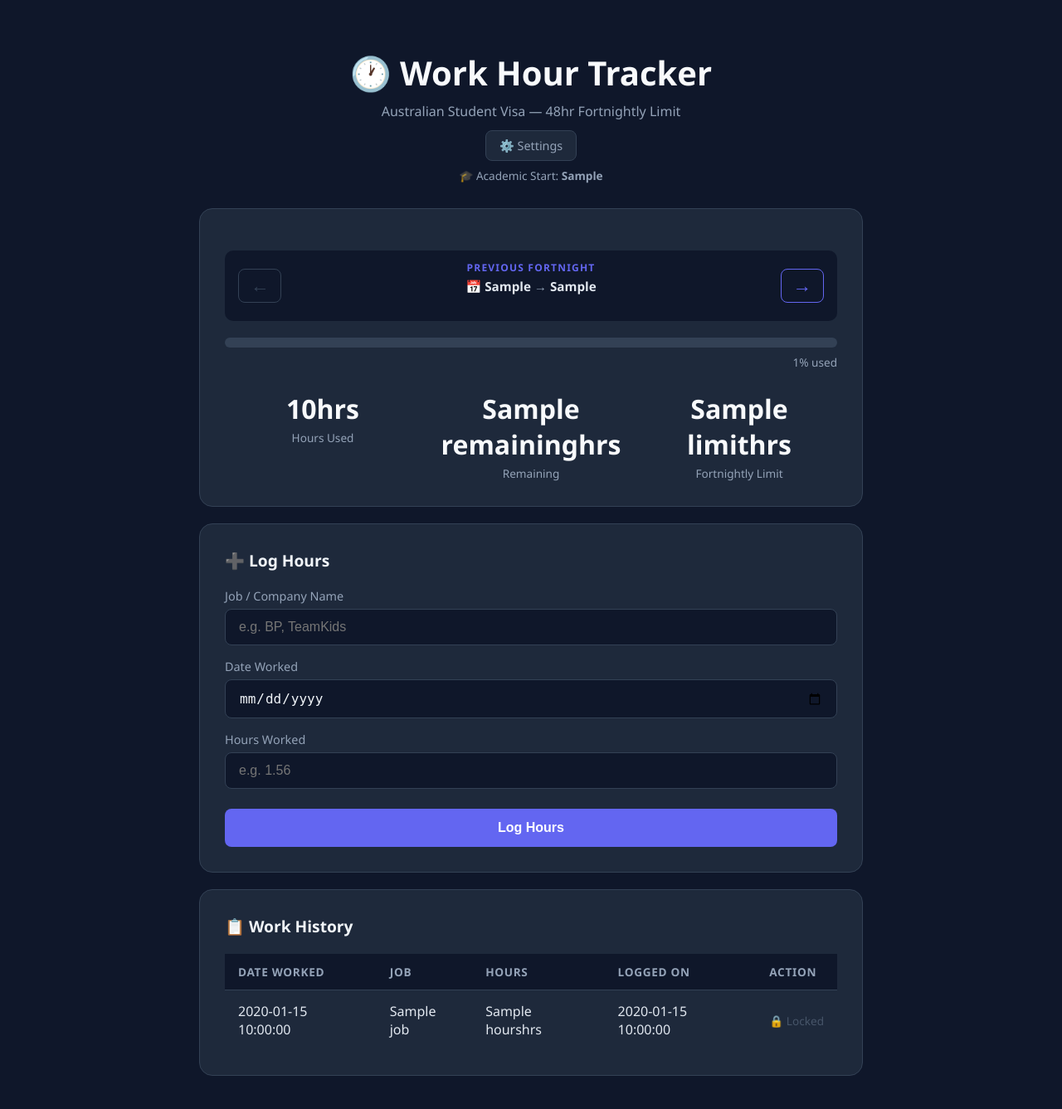
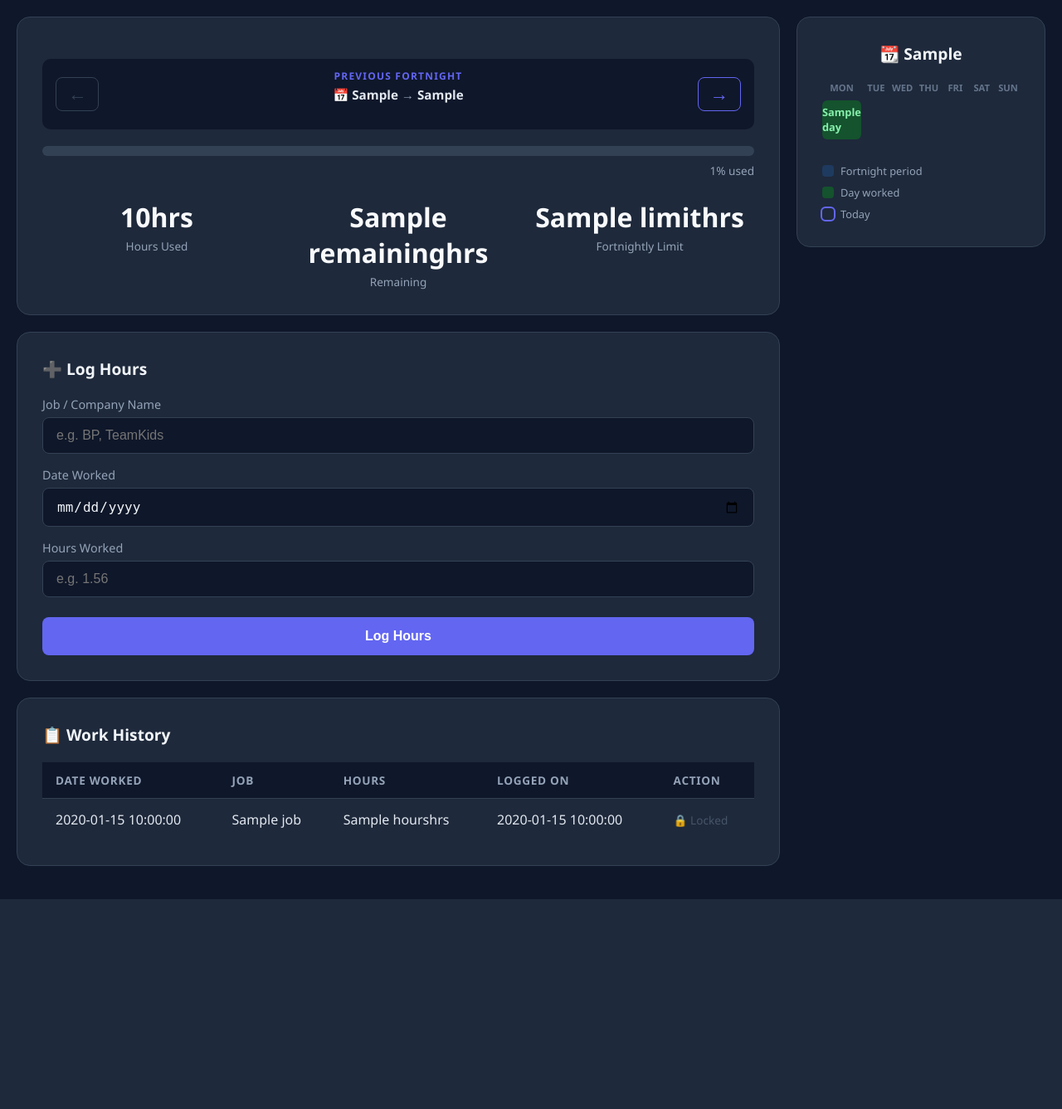
Before and after one commit to sandalu/work-hour-tracker, a Flask app: template templates/index.html in a window 1280 px wide. Shown: the whole page at 83% size. After the commit the page ends 1084 px from the top, so only its background shows below. Run offline with Flask 3, Linux system fonts and the light colour scheme; the template is opened without the code that fills it: most values are stand-ins (such as "Sample title", 1, 10 or a date in 2020).

Commit message:
Add interactive calendar showing fortnight period and worked days

```diff
--- /dev/null
+++ b/data/settings.json
@@ -0,0 +1,3 @@
+{
+    "academic_start": "2026-02-16"
+}
--- a/src/app.py
+++ b/src/app.py
@@ -1,7 +1,8 @@
 from flask import Flask, render_template, request, redirect, url_for, flash
 import sys
 import os
-from datetime import datetime as dt
+import calendar
+from datetime import datetime as dt, date, timedelta
 
 sys.path.insert(0, os.path.dirname(os.path.abspath(__file__)))
 
@@ -16,9 +17,34 @@ app = Flask(__name__,
 
 app.secret_key = 'workhourtracker2026'
 
+
+def build_calendar(fortnight_start, fortnight_end, worked_dates):
+    """Build calendar data for the fortnight month"""
+    today = date.today()
+    year = fortnight_start.year
+    month = fortnight_start.month
+
+    cal = calendar.monthcalendar(year, month)
+    days = []
+
+    for week in cal:
+        for day_num in week:
+            if day_num == 0:
+                days.append({"empty": True})
+            else:
+                current = date(year, month, day_num)
+                days.append({
+                    "empty": False,
+                    "day": day_num,
+                    "in_fortnight": fortnight_start <= current <= fortnight_end,
+                    "worked": str(current) in worked_dates,
+                    "is_today": current == today,
+                })
+
+    return days, fortnight_start.strftime("%B %Y")
+
 @app.route('/')
 def index():
-    # Check if academic start is set
     academic_start = get_academic_start()
     if not academic_start:
         return redirect(url_for('setup'))
@@ -44,7 +70,6 @@ def index():
     fortnight_start, fortnight_end = get_fortnight_by_offset(offset)
     is_current = offset == 0
 
-    # Check if can go further back
     academic_start_date = get_academic_start()
     prev_start, _ = get_fortnight_by_offset(offset - 1)
     can_go_back = prev_start >= academic_start_date
@@ -58,6 +83,9 @@ def index():
             filtered_entries.append(entry)
 
     entries = sorted(filtered_entries, key=lambda x: x.get("work_date", x["date"]), reverse=True)
+
+    worked_dates = set(e.get("work_date", e["date"]) for e in filtered_entries)
+    calendar_days, calendar_month = build_calendar(fortnight_start, fortnight_end, worked_dates)
 
     return render_template('index.html',
         total=total,
@@ -73,7 +101,9 @@ def index():
         is_current=is_current,
         can_go_back=can_go_back,
         academic_start=academic_start_date.strftime("%d %b %Y"),
-        error=request.args.get('error')
+        error=request.args.get('error'),
+        calendar_days=calendar_days,
+        calendar_month=calendar_month
     )
 
 @app.route('/log', methods=['POST'])
--- a/src/tracker.py
+++ b/src/tracker.py
@@ -1,7 +1,7 @@
 import json
 import os
 from datetime import datetime, date, timedelta
-from config import FORTNIGHTLY_HOUR_LIMIT, DATA_FILE, ALERT_THRESHOLD, APP_NAME
+from config import FORTNIGHTLY_HOUR_LIMIT, DATA_FILE, ALERT_THRESHOLD, APP_NAME, SETTINGS_FILE
 
 def load_data():
     """Load existing work hours from file"""
--- a/static/style.css
+++ b/static/style.css
@@ -342,3 +342,111 @@ input[type="date"]:focus {
     border-left: 4px solid #ef4444;
     color: #ef4444;
 }
+
+/* Main Layout */
+.main-layout {
+    display: grid;
+    grid-template-columns: 1fr 300px;
+    gap: 20px;
+    align-items: start;
+}
+
+.left-column { min-width: 0; }
+.right-column { position: sticky; top: 20px; }
+
+/* Calendar */
+.calendar-card h2 {
+    margin-bottom: 16px;
+    text-align: center;
+}
+
+.calendar-grid {
+    display: grid;
+    grid-template-columns: repeat(7, 1fr);
+    gap: 4px;
+    margin-bottom: 16px;
+}
+
+.cal-header {
+    text-align: center;
+    font-size: 0.7rem;
+    color: #64748b;
+    font-weight: 600;
+    padding: 4px 0;
+    text-transform: uppercase;
+}
+
+.cal-day {
+    aspect-ratio: 1;
+    display: flex;
+    align-items: center;
+    justify-content: center;
+    font-size: 0.8rem;
+    border-radius: 6px;
+    color: #475569;
+    background: transparent;
+    cursor: default;
+}
+
+.cal-day.outside {
+    color: #334155;
+}
+
+.cal-day.in-fortnight {
+    background: #1e3a5f;
+    color: #93c5fd;
+}
+
+.cal-day.worked {
+    background: #14532d;
+    color: #86efac;
+    font-weight: 600;
+}
+
+.cal-day.today {
+    outline: 2px solid #6366f1;
+    outline-offset: -2px;
+    font-weight: 700;
+    color: #a5b4fc;
+}
+
+.cal-day.empty {
+    background: transparent;
+}
+
+/* Legend */
+.cal-legend {
+    display: flex;
+    flex-direction: column;
+    gap: 8px;
+    border-top: 1px solid #1e293b;
+    padding-top: 12px;
+}
+
+.legend-item {
+    display: flex;
+    align-items: center;
+    gap: 8px;
+    font-size: 0.8rem;
+    color: #94a3b8;
+}
+
+.legend-dot {
+    width: 14px;
+    height: 14px;
+    border-radius: 4px;
+}
+
+.legend-dot.in-fortnight { background: #1e3a5f; }
+.legend-dot.worked { background: #14532d; }
+.legend-dot.today { outline: 2px solid #6366f1; border-radius: 4px; }
+
+/* Responsive */
+@media (max-width: 768px) {
+    .main-layout {
+        grid-template-columns: 1fr;
+    }
+    .right-column {
+        position: static;
+    }
+}
--- a/templates/index.html
+++ b/templates/index.html
@@ -7,15 +7,11 @@
     <link rel="stylesheet" href="{{ url_for('static', filename='style.css') }}">
 </head>
 <body>
-    <div class="container">
+    <!-- Main Layout -->
+        <div class="main-layout">
 
-        <!-- Header -->
-        <div class="header">
-            <h1>🕐 Work Hour Tracker</h1>
-            <p>Australian Student Visa — 48hr Fortnightly Limit</p>
-            <a href="/settings" class="settings-btn">⚙️ Settings</a>
-            <p class="academic-start-info">🎓 Academic Start: <strong>{{ academic_start }}</strong></p>
-        </div>
+            <!-- Left Column -->
+            <div class="left-column">
 
                 {% if error %}
                 <div class="card error-card">
@@ -130,5 +126,52 @@
                 </div>
 
             </div>
+
+            <!-- Right Column — Calendar -->
+            <div class="right-column">
+                <div class="card calendar-card">
+                    <h2>📆 {{ calendar_month }}</h2>
+                    <div class="calendar-grid">
+                        <div class="cal-header">Mon</div>
+                        <div class="cal-header">Tue</div>
+                        <div class="cal-header">Wed</div>
+                        <div class="cal-header">Thu</div>
+                        <div class="cal-header">Fri</div>
+                        <div class="cal-header">Sat</div>
+                        <div class="cal-header">Sun</div>
+                        {% for day in calendar_days %}
+                            {% if day.empty %}
+                            <div class="cal-day empty"></div>
+                            {% else %}
+                            <div class="cal-day
+                                {{ 'in-fortnight' if day.in_fortnight else '' }}
+                                {{ 'worked' if day.worked else '' }}
+                                {{ 'today' if day.is_today else '' }}
+                                {{ 'outside' if not day.in_fortnight else '' }}">
+                                {{ day.day }}
+                            </div>
+                            {% endif %}
+                        {% endfor %}
+                    </div>
+
+                    <!-- Legend -->
+                    <div class="cal-legend">
+                        <div class="legend-item">
+                            <div class="legend-dot in-fortnight"></div>
+                            <span>Fortnight period</span>
+                        </div>
+                        <div class="legend-item">
+                            <div class="legend-dot worked"></div>
+                            <span>Day worked</span>
+                        </div>
+                        <div class="legend-item">
+                            <div class="legend-dot today"></div>
+                            <span>Today</span>
+                        </div>
+                    </div>
+                </div>
+            </div>
+
+        </div>
 </body>
 </html>
```
Lines whose indentation alone changed are shown as unchanged.
